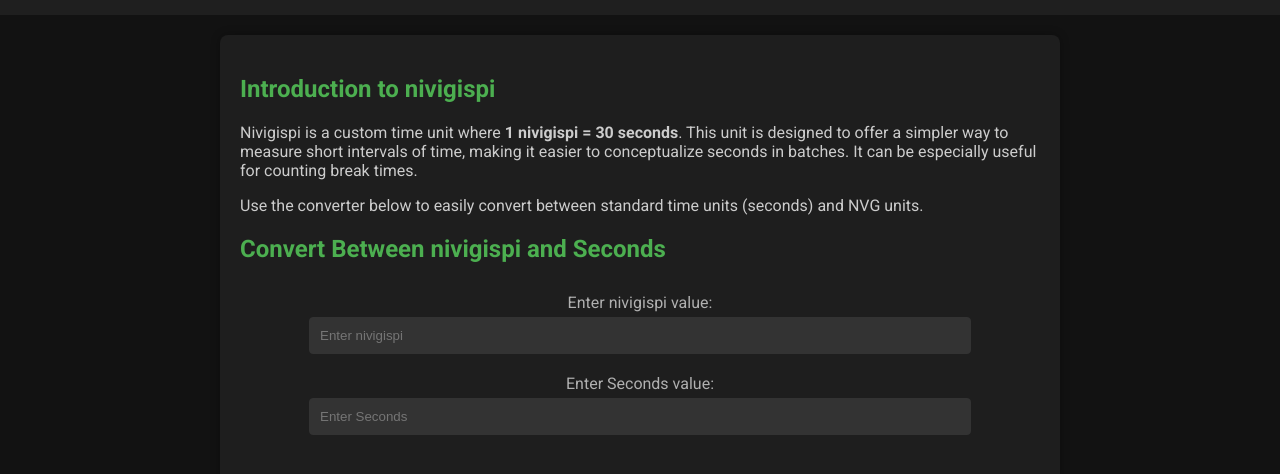
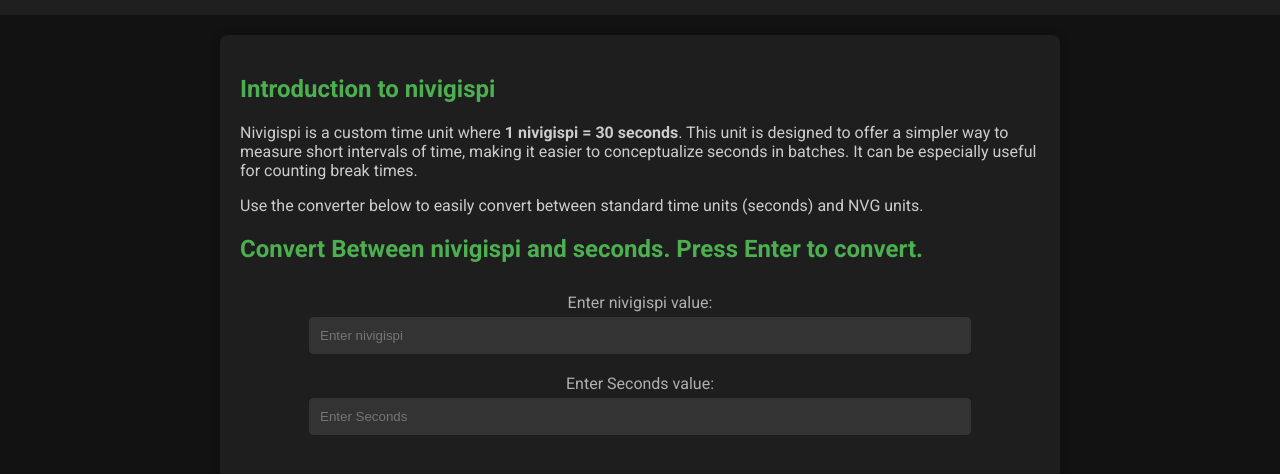
Before and after one commit to nivigispi/nivigispi.github.io, a plain HTML site: page index.html in a window 1280 px wide. Shown: the part 96-570 px from the top of the page. Drawn offline with Linux system fonts and the light colour scheme.

Commit message:
Update index.html

```diff
--- a/index.html
+++ b/index.html
@@ -88,7 +88,7 @@
         Use the converter below to easily convert between standard time units (seconds) and NVG units.
     </p>
 
-    <h2>Convert Between nivigispi and Seconds</h2>
+    <h2>Convert Between nivigispi and seconds. Press Enter to convert.</h2>
 
     <div class="converter">
         <label for="nvgInput">Enter nivigispi value:</label>
```
